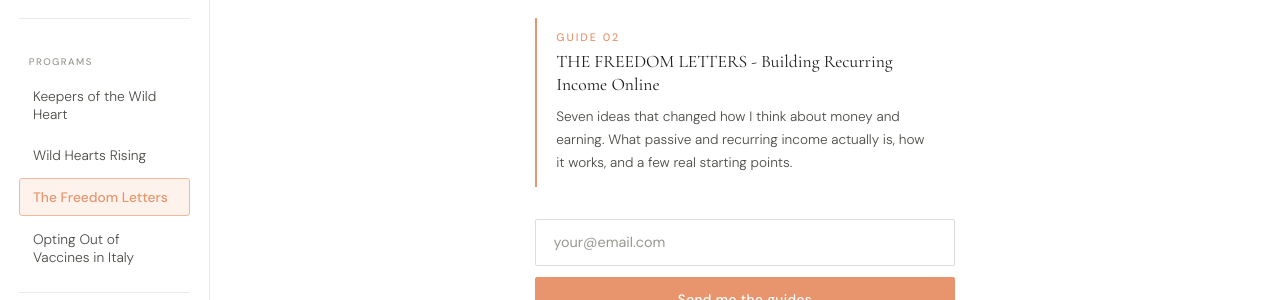
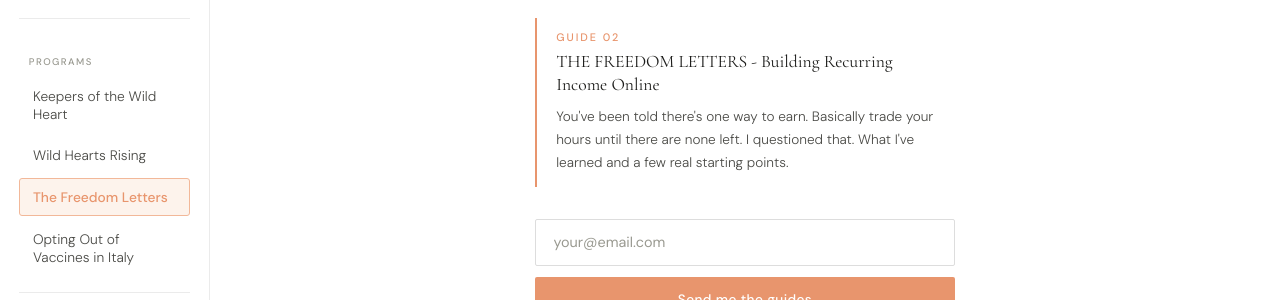
Before and after one commit to Blubell26/giuliapacciotti.com, a Jekyll site: the page built from index.html, in a window 1280 px wide and 900 px high, scrolled down 2868 px. Shown: the part 152-452 px from the top of the window. Built offline with Jekyll 4.4.1, drawn with Linux system fonts in a browser that asks for light colours.

Commit message:
Update index.html

```diff
--- a/index.html
+++ b/index.html
@@ -352,7 +352,7 @@ footer { background:var(--dark); color:white; padding:4rem 4rem 2rem; display:gr
   <div style="border-left:2px solid var(--peach);padding:0.8rem 1.2rem;">
     <p style="font-size:0.68rem;letter-spacing:0.18em;text-transform:uppercase;color:var(--peach);font-weight:500;margin-bottom:0.4rem;">Guide 02</p>
     <p style="font-family:'Cormorant Garamond',serif;font-size:1.1rem;color:var(--dark);font-weight:400;line-height:1.3;margin-bottom:0.5rem;">THE FREEDOM LETTERS - Building Recurring Income Online</p>
-    <p style="font-size:0.85rem;line-height:1.7;color:var(--mid);font-weight:300;">Seven ideas that changed how I think about money and earning. What passive and recurring income actually is, how it works, and a few real starting points.</p>
+    <p style="font-size:0.85rem;line-height:1.7;color:var(--mid);font-weight:300;">You've been told there's one way to earn. Basically trade your hours until there are none left. I questioned that. What I've learned and a few real starting points.</p>
   </div>
 </div>
 
```
